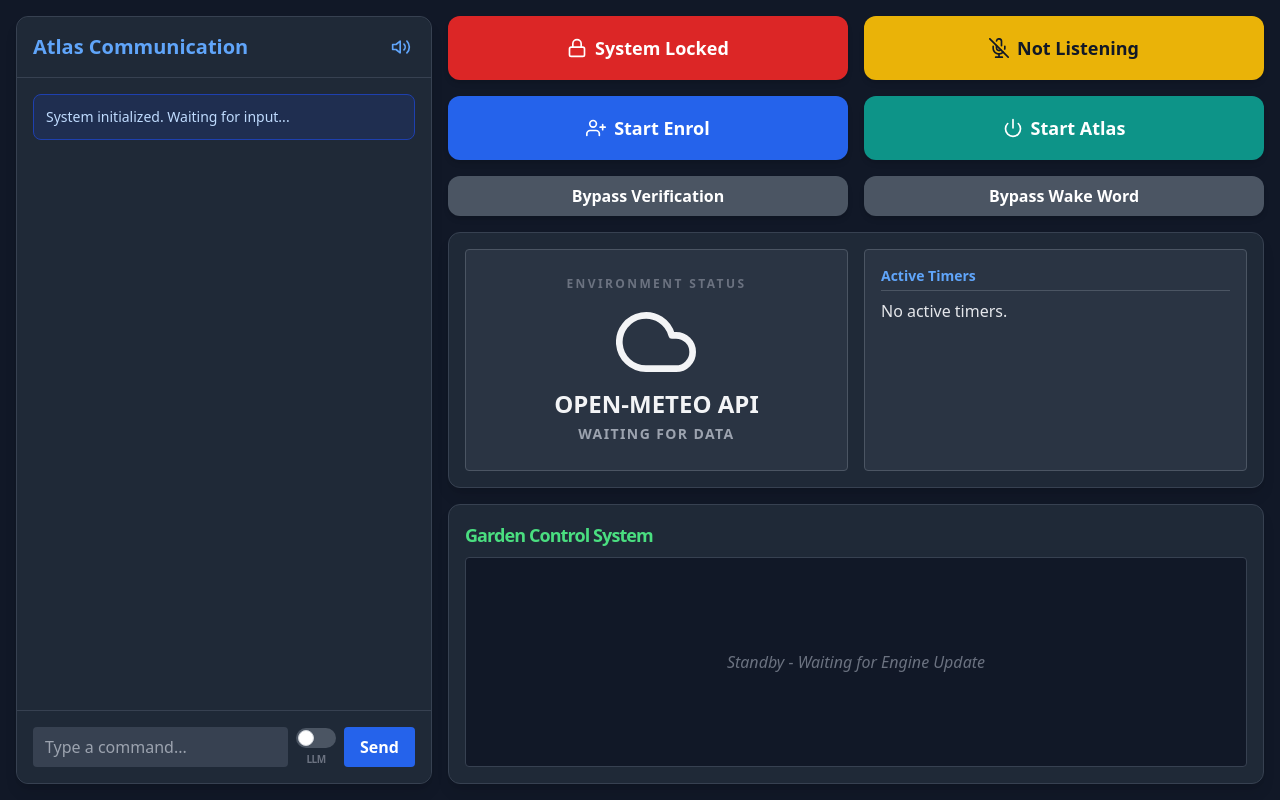
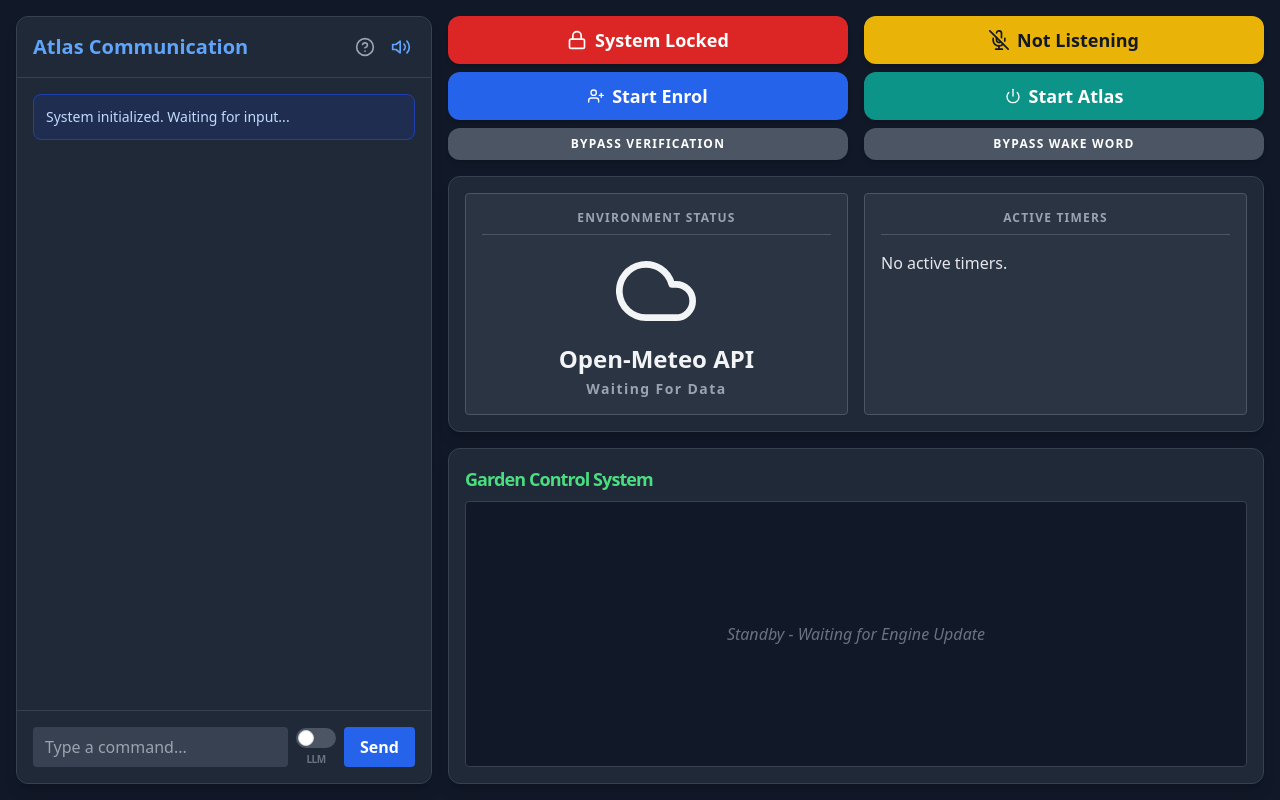
Before and after one commit to PatrickMeyer1/Atlas-VA, a Flask app: page / in a window 1280 px wide. Run offline with Flask 3, Linux system fonts and the light colour scheme; data that the repository does not hold is empty; parts of the project's set-up code (start-up, migrations or seed data) failed here and were passed over; some libraries are stand-ins or nearby versions.

Commit message:
Adding bypass, modifying UI

```diff
--- a/app.py
+++ b/app.py
@@ -1,6 +1,7 @@
 from flask import Flask, Response, jsonify, render_template, request, send_file, stream_with_context
 import os
 import glob
+import json
 from pathlib import Path
 from src.nlu.intent_detection.inference import VoiceAssistantNLU
 from src.generation.answer_generator import AnswerGenerator
@@ -42,8 +43,16 @@ def chat():
     if "tts_enabled" in req_payload:
         ui_state["tts_enabled"] = bool(req_payload.get("tts_enabled"))
 
-    # NLU
-    intent_result = nlu.process_utterance(user_text)
+    # check for bypass to go directly to fulfillment
+    if user_text.startswith("/bypass:"):
+        try:
+            raw_dict = user_text[len("/bypass:"):].strip()
+            intent_result = json.loads(raw_dict)
+        except json.JSONDecodeError:
+            return jsonify({"error": "Invalid JSON in bypass intent"}), 400
+    else:
+        # NLU
+        intent_result = nlu.process_utterance(user_text)
 
     # Fulfillment
     fulfillment_result = dispatcher.dispatch(intent_result)
@@ -124,6 +133,8 @@ def process_wwd_audio():
 
     return jsonify({"ok": True, "wwd_result": wwd_result})
 
+### DO THESE NEED TO BE TWO SEPARATE FUNCTIONS (process_wwd_audio and process_asr_audio)? CAN THEY BE COMBINED INTO ONE WITH A PARAMETER TO DISTINGUISH? ###
+
 @app.route('/asr/audiostream', methods=['POST'])
 @app.route('/verification/audiostream', methods=['POST'])
 def process_asr_audio():
--- a/requirements.txt
+++ b/requirements.txt
@@ -110,9 +110,9 @@ text2num==3.0.1
 threadpoolctl==3.6.0
 tiktoken==0.12.0
 tokenizers==0.22.2
-torch==2.11.0+cu128
-torchaudio==2.11.0+cu128
-torchvision==0.26.0+cu128
+torch==2.11.0
+torchaudio==2.11.0
+torchvision==0.26.0
 tqdm==4.67.3
 traitlets==5.14.3
 transformers==5.5.0
--- a/src/control_system/engine.py
+++ b/src/control_system/engine.py
@@ -88,7 +88,7 @@ class GardenEngine:
                 elif current_tile["type"] == TileType.WATERED:
                     result.update({"success": False, "error_code": "tile_already_watered"})
                 elif current_tile["type"] == TileType.GRASS:
-                    result.update({"success": False, "error_code": "soil_not_ready"})
+                    result.update({"success": False, "error_code": "soil_not_ready", "data": {"pos": (x_position, y_position)}})
                 elif current_tile["type"] == TileType.TILLED:
                     if water <= 0:
                         result.update({"success": False, "error_code": "insufficient_water"})
--- a/src/control_system/renderer.py
+++ b/src/control_system/renderer.py
@@ -27,7 +27,7 @@ class Renderer:
             f"Tool: {state['inventory']['tool'].value.capitalize() if state['inventory']['tool'] else 'None'}"
         )
 
-        ax.text(6, -0.25, inventory_text, ha="center", va="bottom")
+        ax.text(6, -0.5, inventory_text, fontsize=18, ha="center", va="bottom")
 
         # Add station text
 
@@ -35,7 +35,7 @@ class Renderer:
             x=STATION_X - 0.3,
             y=RESOURCE_TILE_Y + 0.5,
             s="Resource\n Station",
-            fontsize=10,
+            fontsize=15,
             ha='right',
             va='center'
         )
@@ -44,7 +44,7 @@ class Renderer:
             x=STATION_X - 0.3,
             y=TOOL_TILE_Y + 0.5,
             s="Tool\n Station",
-            fontsize=10,
+            fontsize=15,
             ha='right',
             va='center'
         )
--- a/src/fulfillment/api_actions.py
+++ b/src/fulfillment/api_actions.py
@@ -118,7 +118,7 @@ class APIFulfillment:
                 if not raw_sun:
                     return {"intent": intent, "success": False, "error_code": "no_sunlight_information"}
 
-                clean_sun = [self.NL_MAPPING["sunlight"].get(i.lower(), "") for i in raw_sun] # map to array
+                clean_sun = [self.NL_MAPPING["sunlight"].get(i.lower(), i.lower().strip()) for i in raw_sun] # map to array
 
                 return {"intent": intent, "success": True, "data": {"plant": official_name, "sunlight": clean_sun}}
             case "get_plant_watering_care":
@@ -129,7 +129,7 @@ class APIFulfillment:
 
                 raw_water_care = raw_water_care.lower()
 
-                frequency = self.NL_MAPPING["watering"].get(raw_water_care, "")
+                frequency = self.NL_MAPPING["watering"].get(raw_water_care, raw_water_care)
                 benchmark = details.get("watering_general_benchmark", None)
 
                 if not benchmark or not benchmark.get("value") or not benchmark.get("unit"):
--- a/templates/index.html
+++ b/templates/index.html
@@ -19,14 +19,66 @@
         <div class="p-4 border-b border-gray-700 bg-gray-800 rounded-t-xl flex items-center justify-between">
             <h2 class="text-xl font-bold text-blue-400">Atlas Communication</h2>
 
+            <div class="flex items-center gap-2">
+                <button type="button" id="help-toggle-btn" onclick="toggleHelp()" class="text-gray-400 hover:text-white rounded p-1 focus:outline-none focus:ring-2 focus:ring-blue-500" title="Help commands" aria-label="Help commands">
+                    <i data-feather="help-circle" class="w-5 h-5"></i>
+                </button>
+
                 <button type="button" id="tts-toggle-btn" onclick="toggleTts()" class="text-blue-400 hover:text-blue-300 rounded p-1 focus:outline-none focus:ring-2 focus:ring-blue-500" title="Toggle speech" aria-label="Toggle speech">
                     <i data-feather="volume-2" class="w-5 h-5"></i>
                 </button>
             </div>
+        </div>
 
-        <div id="chat-history" class="flex-1 overflow-y-auto p-4 space-y-4">
+        <div class="flex-1 relative overflow-hidden">
+
+            <div id="help-menu"
+                class="hidden opacity-0 -translate-y-4 transition-all duration-300 ease-in-out absolute top-0 left-0 w-full h-3/4 z-50 bg-gray-900 border-b border-gray-700 p-6 overflow-y-auto">
+
+                <div class="space-y-8 text-base">
+                    <section>
+                        <h4 class="text-blue-300 font-bold mb-4 uppercase text-sm tracking-widest border-l-4 border-blue-500 pl-3">Basic Interaction</h4>
+                        <ul class="text-gray-200 space-y-4">
+                            <li>• <strong>Greetings:</strong> Say hello to Atlas.</li>
+                            <li>• <strong>Goodbye:</strong> Let Atlas know when you are finished.</li>
+                            <li>• <strong>Out-Of-Scope:</strong> Used when a request falls outside Atlas's current abilities.</li>
+                            <li>• <strong>Timer:</strong> "Set a [Duration] timer." You can also say "Set a [TimerName] timer for [Duration]".</li>
+                            <li>• <strong>Weather:</strong> "What's the weather in [City]?" You can also specify a [Country].</li>
+                        </ul>
+                    </section>
+
+                    <section>
+                        <h4 class="text-green-400 font-bold mb-4 uppercase text-sm tracking-widest border-l-4 border-green-500 pl-3">Plant Knowledge</h4>
+                        <ul class="text-gray-200 space-y-4">
+                            <li>• <strong>Sunlight:</strong> "How much sun does a [PlantName] need?".</li>
+                            <li>• <strong>Watering Care:</strong> "Get watering information for [PlantName]".</li>
+                            <li>• <strong>Plant Cycle:</strong> "What is the cycle for [PlantName]?" (e.g., Perennial).</li>
+                            <li>• <strong>Edibility:</strong> "Is [PlantName] edible?".</li>
+                            <li>• <strong>Search by Environment:</strong> "Find [Quantity] [indoor/outdoor] plants".</li>
+                        </ul>
+                    </section>
+
+                    <section>
+                        <h4 class="text-yellow-500 font-bold mb-4 uppercase text-sm tracking-widest border-l-4 border-yellow-500 pl-3">Garden Control System</h4>
+                        <ul class="text-gray-200 space-y-4">
+                            <li>• <strong>Move:</strong> "Move [Direction]" (left, right, up, down). Optionally add "[NumTiles]".</li>
+                            <li>• <strong>Pick Up Tool:</strong> "Pick up the [Tool]" (watering can or hoe).</li>
+                            <li>• <strong>Pick Up Seed:</strong> "Pick up [Seed] seeds" (carrot, lettuce, or tomato).</li>
+                            <li>• <strong>Plant:</strong> "Plant [Seed]" (carrot, lettuce, or tomato).</li>
+                            <li>• <strong>Water:</strong> "Water the current tile".</li>
+                            <li>• <strong>Till:</strong> "Till the current tile".</li>
+                            <li>• <strong>Fill Water:</strong> "Fill my watering can at the Resource Station".</li>
+                            <li>• <strong>Restart:</strong> "Restart the game" to reset the state.</li>
+                            <li>• <strong>Game Help:</strong> "Get game instructions" for help with the control system.</li>
+                        </ul>
+                    </section>
+                </div>
+            </div>
+
+            <div id="chat-history" class="h-full overflow-y-auto p-4 space-y-4">
                 <div class="bg-blue-900/30 border border-blue-800 p-3 rounded-lg text-sm text-blue-200">
                     System initialized. Waiting for input...
+                </div>
             </div>
         </div>
 
@@ -50,64 +102,61 @@
     </div>
 
     <div class="w-2/3 flex flex-col gap-4">
-
-        <div class="flex gap-4 h-16">
+        <div class="flex flex-col gap-2">
+            <div class="flex gap-4 h-12">
                 <div id="lock-status" class="flex-1 rounded-xl flex items-center justify-center font-bold text-lg shadow-md bg-red-600 text-white transition-colors duration-300" onclick="setIsUnlocked(true)">
-                <i data-feather="lock" class="w-5 h-5 mr-2"></i>
+                    <i data-feather="lock" class="w-4 h-4 mr-2"></i>
                     <span>System Locked</span>
                 </div>
                 <div id="listen-status" class="flex-1 rounded-xl flex items-center justify-center font-bold text-lg shadow-md bg-yellow-500 text-gray-900 transition-colors duration-300">
-                <i data-feather="mic-off" class="w-5 h-5 mr-2"></i>
+                    <i data-feather="mic-off" class="w-4 h-4 mr-2"></i>
                     <span>Not Listening</span>
                 </div>
             </div>
 
-        <div class="flex gap-4 h-16">
+            <div class="flex gap-4 h-12">
                 <div id="start-enrol" class="flex-1 rounded-xl flex items-center justify-center font-bold text-lg shadow-md bg-blue-600 hover:bg-blue-500 text-white transition-colors duration-300 cursor-pointer">
-                <i data-feather="user-plus" class="w-5 h-5 mr-2"></i>
+                    <i data-feather="user-plus" class="w-4 h-4 mr-2"></i>
                     <span>Start Enrol</span>
                 </div>
                 <div id="atlas-status" class="flex-1 rounded-xl flex items-center justify-center font-bold text-lg shadow-md bg-teal-600 hover:bg-teal-500 text-white transition-colors duration-300 cursor-pointer" onclick="toggleAtlas()">
-                <i data-feather="power" class="w-5 h-5 mr-2"></i>
+                    <i data-feather="power" class="w-4 h-4 mr-2"></i>
                     <span>Start Atlas</span>
                 </div>
             </div>
 
-        <div class="flex gap-4 h-10">
-            <div id="bypass-verification" class="flex-1 rounded-xl flex items-center justify-center font-bold text-base shadow-md bg-gray-600 hover:bg-gray-500 text-white transition-colors duration-300 cursor-pointer" onclick="bypassVerification()">
+            <div class="flex gap-4 h-8">
+                <div id="bypass-verification" class="flex-1 rounded-xl flex items-center justify-center font-bold text-xs uppercase tracking-widest shadow-md bg-gray-600 hover:bg-gray-500 text-white transition-colors duration-300 cursor-pointer" onclick="bypassVerification()">
                     <span>Bypass Verification</span>
                 </div>
-            <div id="bypass-wakeword" class="flex-1 rounded-xl flex items-center justify-center font-bold text-base shadow-md bg-gray-600 hover:bg-gray-500 text-white transition-colors duration-300 cursor-pointer" onclick="bypassWakeWord()">
+                <div id="bypass-wakeword" class="flex-1 rounded-xl flex items-center justify-center font-bold text-xs uppercase tracking-widest shadow-md bg-gray-600 hover:bg-gray-500 text-white transition-colors duration-300 cursor-pointer" onclick="bypassWakeWord()">
                     <span>Bypass Wake Word</span>
+                </div>
             </div>
         </div>
 
         <div class="h-64 bg-gray-800 rounded-xl shadow-lg border border-gray-700 p-4 flex gap-4">
-            <div id="weather-box" class="flex-1 bg-gray-700/50 rounded flex flex-col items-center justify-evenly border border-gray-600 p-4 transition-all duration-700">
-                <h3 class="text-xs font-bold text-gray-500 uppercase tracking-[0.2em]">Environment Status</h3>
+            <div id="weather-box" class="flex-1 bg-gray-700/50 rounded flex flex-col items-center border border-gray-600 p-4 transition-all duration-700">
+                <h3 class="w-full text-xs font-bold text-gray-400 uppercase tracking-widest border-b border-gray-600 pb-2 mb-4 text-center">Environment Status</h3>
 
-                <i id="weather-icon" data-feather="cloud" class="w-20 h-20 transition-colors duration-700"></i>
-
+                <div class="flex flex-col items-center justify-center flex-1">
+                    <i id="weather-icon" data-feather="cloud" class="w-20 h-20 transition-colors duration-700 mb-4"></i>
                     <div class="text-center">
-                    <span id="weather-desc" class="block text-gray-100 text-2xl font-black uppercase leading-none">
-                        Open-Meteo API
-                    </span>
-
-                    <span id="weather-location" class="block text-gray-400 text-sm font-bold uppercase tracking-widest mt-2">
-                        Waiting for data
-                    </span>
+                        <span id="weather-desc" class="block text-gray-100 text-2xl font-black capitalize leading-none">Open-Meteo API</span>
+                        <span id="weather-location" class="block text-gray-400 text-sm font-bold capitalize tracking-widest mt-2">Waiting for data</span>
+                    </div>
                 </div>
             </div>
 
             <div id="timer-display" class="flex-1 bg-gray-700/50 rounded p-4 border border-gray-600 flex flex-col">
-                <h3 class="text-sm font-bold text-blue-400 mb-2 border-b border-gray-600 pb-1">Active Timers</h3>
-                <div id="timer-list" class="flex-1 overflow-y-auto text-base text-gray-200">
+                <h3 class="w-full text-xs font-bold text-gray-400 uppercase tracking-widest border-b border-gray-600 pb-2 mb-4 text-center">Active Timers</h3>
+                <div id="timer-list" class="flex-1 overflow-y-auto text-base text-gray-200 pr-2">
                     No active timers.
                 </div>
             </div>
         </div>
 
-        <div class="flex-1 bg-gray-800 rounded-xl shadow-lg border border-gray-700 p-4 flex flex-col min-h-0">
+        <div class="flex-1 min-h-[300px] bg-gray-800 rounded-xl shadow-lg border border-gray-700 p-4 flex flex-col min-h-0">
             <div class="flex justify-between items-center mb-2">
                 <h2 class="text-lg font-bold text-green-400 tracking-tighter">Garden Control System</h2>
             </div>
@@ -127,6 +176,7 @@
         const listenStatusDiv = document.getElementById('listen-status');
         const atlasStatusDiv = document.getElementById('atlas-status');
         const ttsToggleBtn = document.getElementById('tts-toggle-btn');
+        const helpMenu = document.getElementById('help-menu');
 
         let activeTimers = [];
 
@@ -195,11 +245,8 @@
 
             if (["verification", "wwd", "asr"].includes(currentMode)) {
                 atlasStatusDiv.className = "flex-1 rounded-xl flex items-center justify-center font-bold text-lg shadow-md bg-red-600 hover:bg-red-500 text-white transition-colors duration-300 cursor-pointer";
-                atlasStatusDiv.innerHTML = '<i data-feather="power" class="w-5 h-5 mr-2"></i><span>Stop Atlas</span>';
-
             } else {
                 atlasStatusDiv.className = "flex-1 rounded-xl flex items-center justify-center font-bold text-lg shadow-md bg-teal-600 hover:bg-teal-500 text-white transition-colors duration-300 cursor-pointer";
-                atlasStatusDiv.innerHTML = '<i data-feather="power" class="w-5 h-5 mr-2"></i><span>Start Atlas</span>';
             }
 
             renderFeatherIcons();
@@ -210,16 +257,16 @@
 
             if (listeningMode === "enrol") {
                 listenStatusDiv.className = "flex-1 rounded-xl flex items-center justify-center font-bold text-lg shadow-md bg-green-500 text-white transition-colors duration-300";
-                listenStatusDiv.innerHTML = '<i data-feather="mic" class="w-5 h-5 mr-2"></i><span>Listening for enrolment.</span>';
+                listenStatusDiv.innerHTML = '<i data-feather="mic" class="w-5 h-5 mr-2"></i><span>Listening for enrolment...</span>';
             } else if (listeningMode === "verification") {
                 listenStatusDiv.className = "flex-1 rounded-xl flex items-center justify-center font-bold text-lg shadow-md bg-green-500 text-white transition-colors duration-300";
-                listenStatusDiv.innerHTML = '<i data-feather="mic" class="w-5 h-5 mr-2"></i><span>Listening for verification.</span>';
+                listenStatusDiv.innerHTML = '<i data-feather="mic" class="w-5 h-5 mr-2"></i><span>Listening for verification...</span>';
             } else if (listeningMode === "wwd") {
                 listenStatusDiv.className = "flex-1 rounded-xl flex items-center justify-center font-bold text-lg shadow-md bg-green-500 text-white transition-colors duration-300";
-                listenStatusDiv.innerHTML = '<i data-feather="mic" class="w-5 h-5 mr-2"></i><span>Listening for wake word.</span>';
+                listenStatusDiv.innerHTML = '<i data-feather="mic" class="w-5 h-5 mr-2"></i><span>Listening for wake word...</span>';
             } else if (listeningMode === "asr") {
                 listenStatusDiv.className = "flex-1 rounded-xl flex items-center justify-center font-bold text-lg shadow-md bg-green-500 text-white transition-colors duration-300";
-                listenStatusDiv.innerHTML = '<i data-feather="mic" class="w-5 h-5 mr-2"></i><span>Listening for intents.</span>';
+                listenStatusDiv.innerHTML = '<i data-feather="mic" class="w-5 h-5 mr-2"></i><span>Listening for intents...</span>';
             } else {
                 listenStatusDiv.className = "flex-1 rounded-xl flex items-center justify-center font-bold text-lg shadow-md bg-yellow-500 text-gray-900 transition-colors duration-300";
                 listenStatusDiv.innerHTML = '<i data-feather="mic-off" class="w-5 h-5 mr-2"></i><span>Not Listening</span>';
@@ -708,6 +755,24 @@
             await toggleMicStreaming();
         }
 
+        function toggleHelp() {
+            const isHidden = helpMenu.classList.contains('hidden');
+
+            if (isHidden) {
+                helpMenu.classList.remove('hidden');
+                setTimeout(() => {
+                    helpMenu.classList.remove('opacity-0', '-translate-y-4');
+                    helpMenu.classList.add('opacity-100', 'translate-y-0');
+                }, 10);
+            } else {
+                helpMenu.classList.remove('opacity-100', 'translate-y-0');
+                helpMenu.classList.add('opacity-0', '-translate-y-4');
+                setTimeout(() => {
+                    helpMenu.classList.add('hidden');
+                }, 300);
+            }
+        }
+
         function appendMessage(sender, text) {
             const div = document.createElement('div');
             const isUser = sender === 'User';
```
Lines whose indentation alone changed are shown as unchanged.
